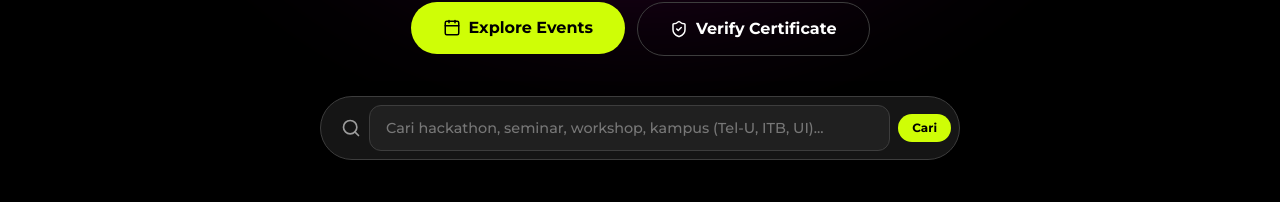
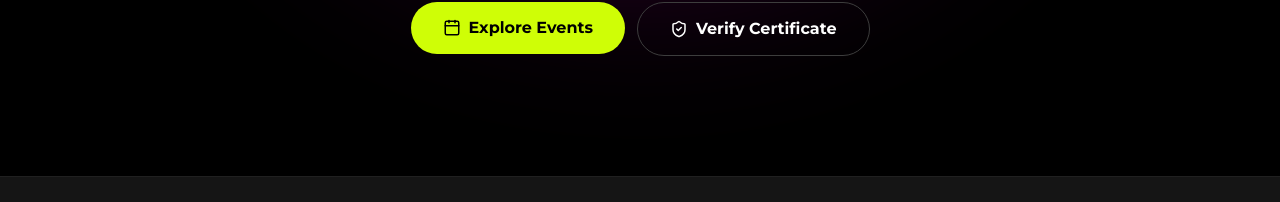
Before and after one commit to Offside-Software/Convena-Web, a React (Vite) app: page / in a window 1280 px wide. Shown: the part 436-638 px from the top of the page. Built offline with nearby package versions, Linux system fonts and the light colour scheme; no server answers.

Commit message:
Fix home page

```diff
--- a/src/pages/home/HomePage.tsx
+++ b/src/pages/home/HomePage.tsx
@@ -1,6 +1,6 @@
 import React, { useEffect, useState } from 'react'
 import { Link } from 'react-router-dom'
-import { Calendar, CheckCircle2, DollarSign, FileText, Search, ShieldCheck, Sparkles, Trophy, Users, ArrowRight } from 'lucide-react'
+import { Calendar, CheckCircle2, DollarSign, FileText, ShieldCheck, Sparkles, Trophy, Users, ArrowRight } from 'lucide-react'
 import { Button } from '../../components/common/Button.tsx'
 import { Badge } from '../../components/common/Badge.tsx'
 import { EventCard } from '../../components/domain/EventCard.tsx'
@@ -8,12 +8,11 @@ import { eventsService } from '../../services/events.service.ts'
 import type { Event } from '../../types/event.ts'
 
 export const HomePage: React.FC = () => {
-  const [featuredEvents, setFeaturedEvents] = useState<Event[]>([])
-  const [searchQuery, setSearchQuery] = useState('')
+  const [featuredEvents, setFeaturedEvents] = useState<Event[]>([]);
 
   useEffect(() => {
-    eventsService.getEvents().then(setFeaturedEvents)
-  }, [])
+    eventsService.getEvents().then(setFeaturedEvents);
+  }, []);
 
   return (
     <div className="relative overflow-hidden bg-[#000000] text-white font-['Montserrat',sans-serif]">
@@ -55,23 +54,6 @@ export const HomePage: React.FC = () => {
             <Link to="/verify" className="no-underline">
               <Button variant="outline" size="lg" icon={<ShieldCheck size={18} />}>
                 Verify Certificate
-              </Button>
-            </Link>
-          </div>
-
-          {/* Clean Dark Search Box */}
-          <div className="max-w-[640px] mx-auto p-2 bg-[#151515] border border-[#3D3D3D] rounded-full flex gap-2 items-center shadow-2xl focus-within:border-[#CFFE06] transition-colors">
-            <Search size={20} className="ml-3 text-[#9C9C9C] shrink-0" />
-            <input
-              type="text"
-              placeholder="Cari hackathon, seminar, workshop, kampus (Tel-U, ITB, UI)..."
-              value={searchQuery}
-              onChange={(e) => setSearchQuery(e.target.value)}
-              className="w-full bg-transparent border-none outline-none py-1.5 text-sm font-medium text-white placeholder:text-[#9C9C9C]/60"
-            />
-            <Link to={`/events?search=${encodeURIComponent(searchQuery)}`} className="no-underline">
-              <Button variant="accent" size="sm">
-                Cari
               </Button>
             </Link>
           </div>
```
